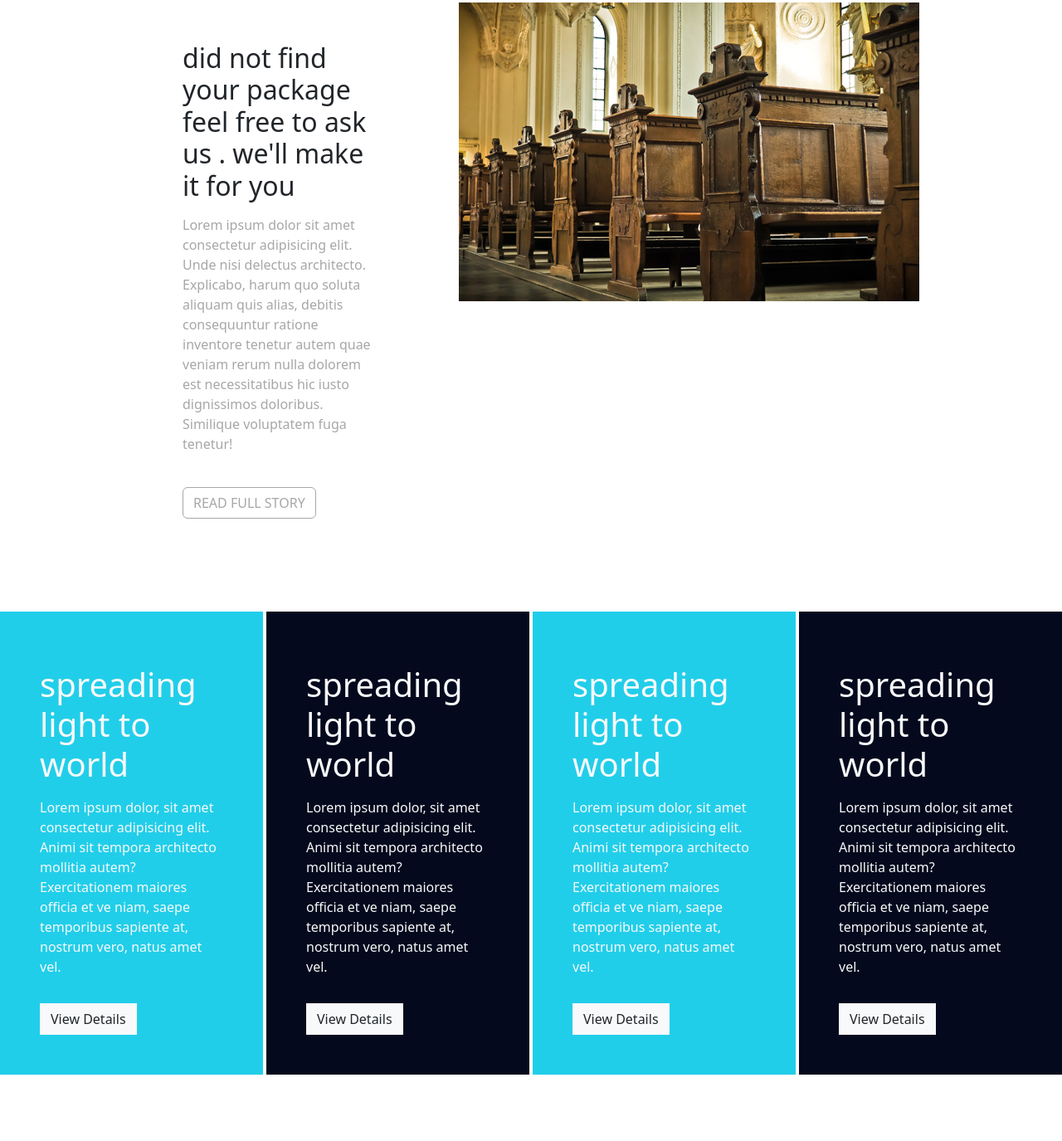
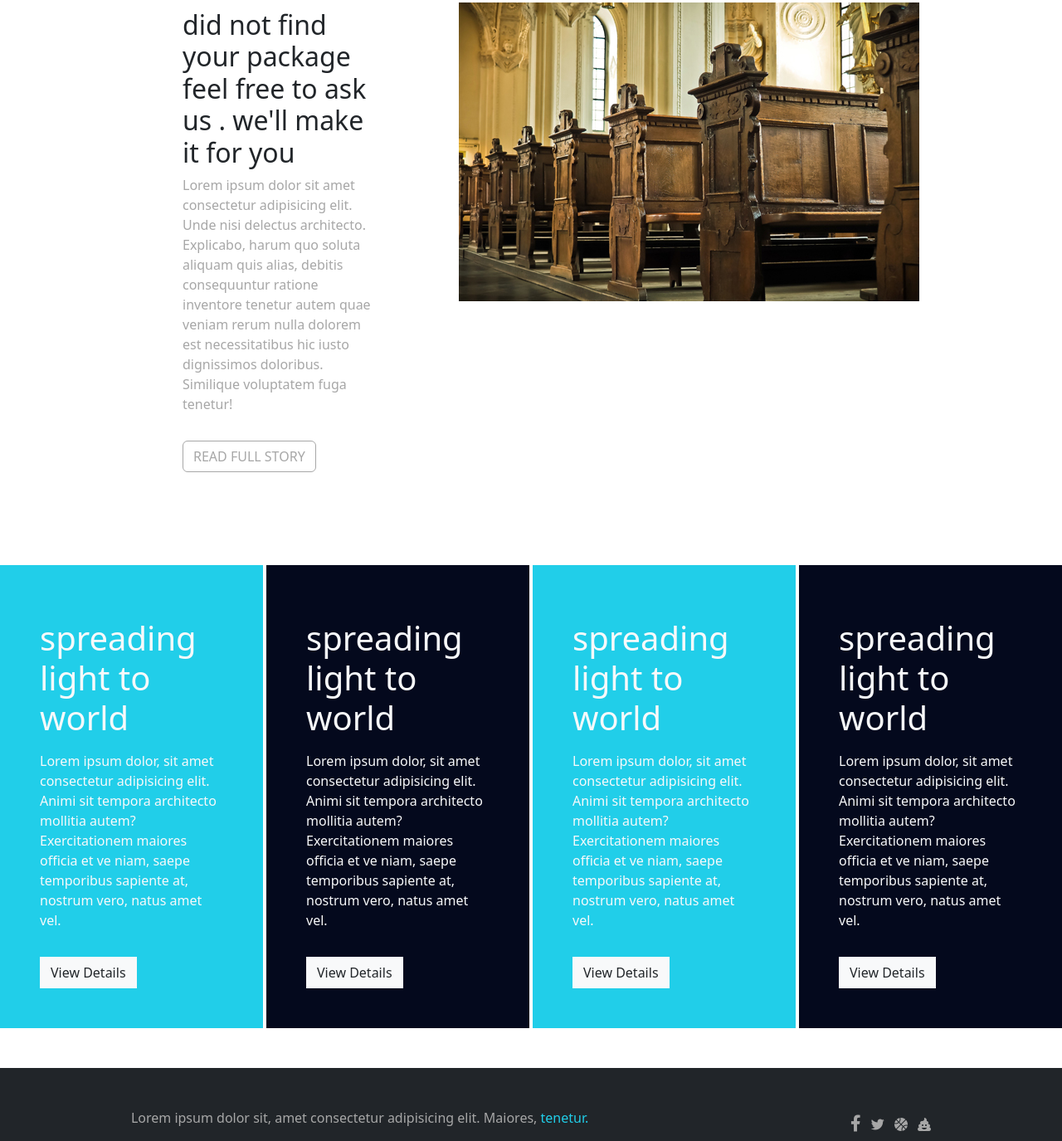
Before and after one commit to saidlionsgeeek/git-intro, a website: page index.html in a window 1280 px wide. Shown: the part 304-1679 px from the top of the page at 83% size. Before the commit the page ends 1599 px from the top, so only its background shows below. Drawn offline with Linux system fonts and the light colour scheme.

Commit message:
end footer

```diff
--- a/index.html
+++ b/index.html
@@ -9,7 +9,7 @@
     <title>issabbaneg</title>
 </head>
 
-<body>
+<body >
     <nav class="d-flex justify-content-evenly  border-blue border-bottom  border-5 ">
         <div class="py-3">
             <img src="./public/images/logo.png" alt="">
@@ -35,13 +35,13 @@
                     sit quasi, tempora exercitationem expedita.</P>
             </div>
             <div class="d-flex container w-75 mt-5 ">
-                <div class="me-5 mt-5 ps-5 ">
+                <div class="me-5  mt-2 ps-5 ">
                     <h2>did not find your package feel free to ask us . we'll make it for you</h2>
-                    <p class="text-gray mt-3">Lorem ipsum dolor sit amet consectetur adipisicing elit. Unde nisi
+                    <p class="text-gray ">Lorem ipsum dolor sit amet consectetur adipisicing elit. Unde nisi
                         delectus architecto. Explicabo, harum quo soluta aliquam quis alias, debitis consequuntur
                         ratione inventore tenetur autem quae veniam rerum nulla dolorem est necessitatibus hic iusto
                         dignissimos doloribus. Similique voluptatem fuga tenetur!</p>
-                    <p class="btn btn btn-outline-gray mt-4">READ FULL STORY</p>
+                    <p class="btn btn btn-outline-gray  mt-3 ">READ FULL STORY</p>
                 </div>
                 <div class="ms-5">
                     <img src="./public/images/about.jpg" alt="">
@@ -50,36 +50,55 @@
 
         </section>
         <!-- section gid -->
-        <section >
+        <section>
             <div class="container-fluid mt-5">
                 <div class="row ">
                     <div class="col bg-blue text-light p-5 me-1 ">
                         <h1 class="mt-3 ">spreading light to world</h1>
-                    <p class="mt-3 ">Lorem ipsum dolor, sit amet consectetur adipisicing elit. Animi sit tempora architecto mollitia autem? Exercitationem maiores officia et ve
+                        <p class="mt-3 ">Lorem ipsum dolor, sit amet consectetur adipisicing elit. Animi sit tempora
+                            architecto mollitia autem? Exercitationem maiores officia et ve
                             niam, saepe temporibus sapiente at, nostrum vero, natus amet vel.</p>
                         <button class=" btn bg-light rad  rounded-0 mt-3">View Details</button>
                     </div>
                     <div class="col bg-dark-blue text-light p-5 me-1">
                         <h1 class="mt-3 ">spreading light to world</h1>
-                    <p class="mt-3 ">Lorem ipsum dolor, sit amet consectetur adipisicing elit. Animi sit tempora architecto mollitia autem? Exercitationem maiores officia et ve
+                        <p class="mt-3 ">Lorem ipsum dolor, sit amet consectetur adipisicing elit. Animi sit tempora
+                            architecto mollitia autem? Exercitationem maiores officia et ve
                             niam, saepe temporibus sapiente at, nostrum vero, natus amet vel.</p>
                         <button class=" btn bg-light rad  rounded-0 mt-3">View Details</button>
                     </div>
                     <div class="col bg-blue text-light p-5 me-1">
                         <h1 class="mt-3 ">spreading light to world</h1>
-                    <p class="mt-3 ">Lorem ipsum dolor, sit amet consectetur adipisicing elit. Animi sit tempora architecto mollitia autem? Exercitationem maiores officia et ve
+                        <p class="mt-3 ">Lorem ipsum dolor, sit amet consectetur adipisicing elit. Animi sit tempora
+                            architecto mollitia autem? Exercitationem maiores officia et ve
                             niam, saepe temporibus sapiente at, nostrum vero, natus amet vel.</p>
                         <button class=" btn bg-light rad  rounded-0 mt-3">View Details</button>
                     </div>
                     <div class="col bg-dark-blue text-light p-5 ">
                         <h1 class="mt-3 ">spreading light to world</h1>
-                    <p class="mt-3 ">Lorem ipsum dolor, sit amet consectetur adipisicing elit. Animi sit tempora architecto mollitia autem? Exercitationem maiores officia et ve
+                        <p class="mt-3 ">Lorem ipsum dolor, sit amet consectetur adipisicing elit. Animi sit tempora
+                            architecto mollitia autem? Exercitationem maiores officia et ve
                             niam, saepe temporibus sapiente at, nostrum vero, natus amet vel.</p>
                         <button class=" btn bg-light rad  rounded-0 mt-3">View Details</button>
                     </div>
                 </div>
         </section>
     </main>
+    <footer class="h-50">
+        <div class="bg-dark  mt-5 d-flex justify-content-around align-items-center ">
+            <div >
+                <p class="text-gray pt-5">Lorem ipsum dolor sit, amet consectetur adipisicing elit. Maiores, <span
+                        class="text-blue">tenetur.</span></p>
+            </div>
+            <div class="pt-5">
+                <i class="fa-brands fa-facebook-f me-2 fs-5" style="color: #a7a7a7;"></i>
+                <i class="fa-brands fa-twitter me-2" style="color: #a7a7a7;"></i>
+                <i class="fa-solid fa-basketball me-2" style="color: #a7a7a7;"></i>
+                <i class="fa-solid fa-poo " style="color: #a7a7a7;"></i>
+            </div>
+        </div>
+    </footer>
+
 </body>
 
 </html>
```
Lines whose indentation alone changed are shown as unchanged.
